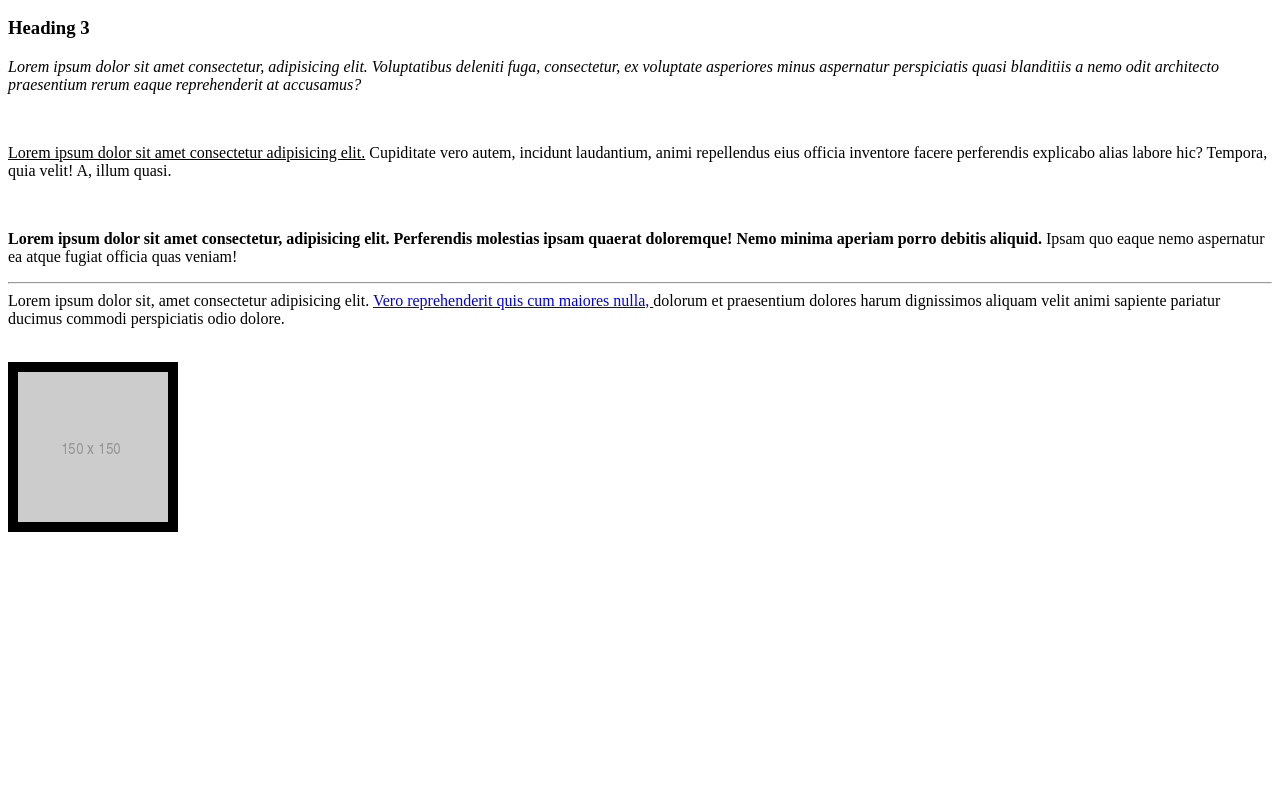
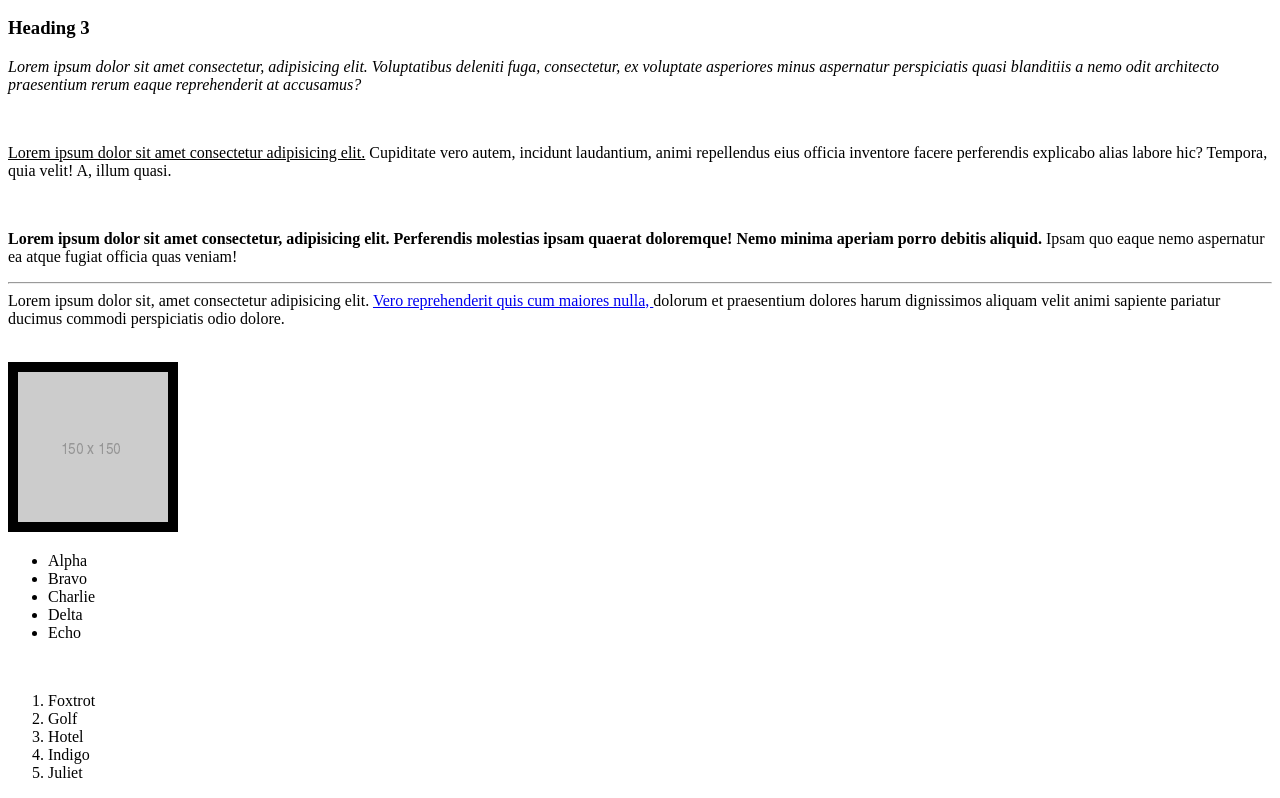
Before and after one commit to ColeDuffield/Basic_Web_Dev, a plain HTML site: page index.html in a window 1280 px wide. Shown: the part 110-908 px from the top of the page. Before the commit the page ends 800 px from the top, so only its background shows below. Drawn offline with Linux system fonts and the light colour scheme.

Commit message:
added unordered and ordered lists

```diff
--- a/index.html
+++ b/index.html
@@ -26,6 +26,21 @@
     <br>
     <img src="placeholder_image.png"  border="10">
 
+    <ul>  <!--Un Ordered List-->
+        <li>Alpha</li>
+        <li>Bravo</li>
+        <li>Charlie</li>
+        <li>Delta</li>
+        <li>Echo</li>              <!--List Item-->
+    </ul>
+    <br>
+    <ol>   <!--Ordered List-->
+        <li>Foxtrot</li>
+        <li>Golf</li>
+        <li>Hotel</li>
+        <li>Indigo</li>
+        <li>Juliet</li>
+    </ol>
 
 </body>
 </html>
```
